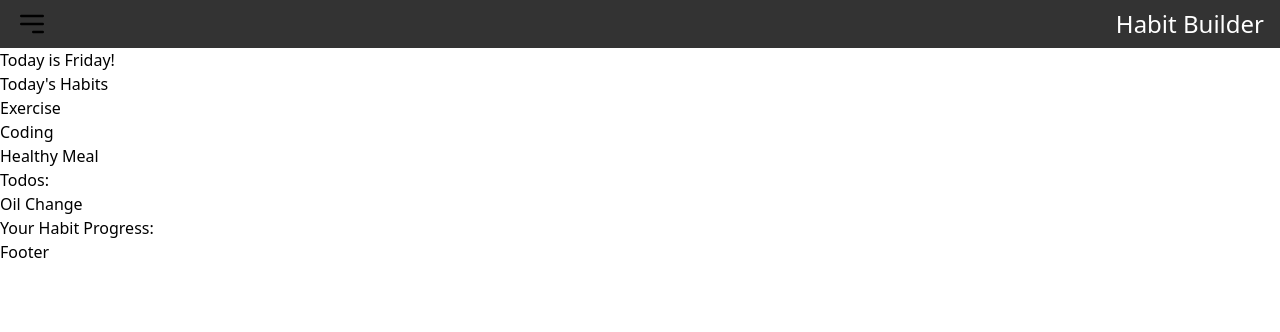
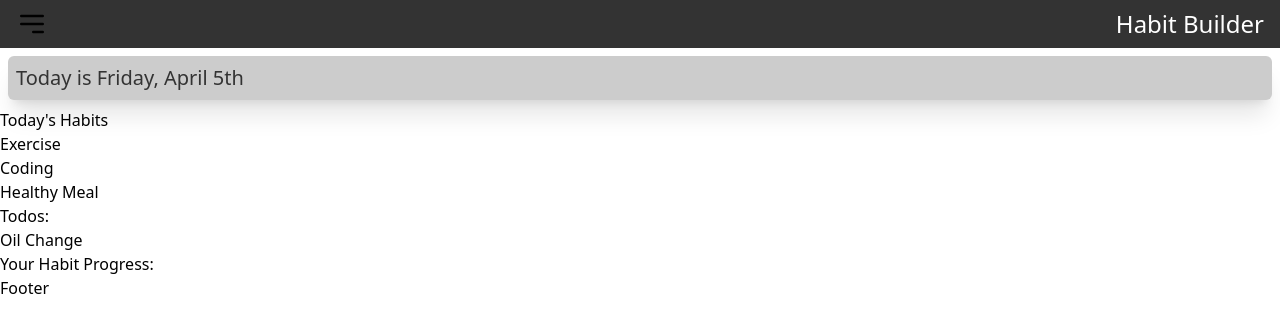
Before and after one commit to ChaseLee21/Habit-Tracker, a React (Vite) app in the folder client/: page / in a window 1280 px wide. Shown: the top 332 px of the page. Built offline with nearby package versions, Linux system fonts and the light colour scheme.

Commit message:
feature: showing the current date in the day component

```diff
--- a/client/src/components/Day.jsx
+++ b/client/src/components/Day.jsx
@@ -1,8 +1,15 @@
 function Day() {
+
+    const month = new Date().getMonth();
+    const weekDay = new Date().getDay();
+    const date = new Date().getDate();
+    const numbers = ['0', '1st', '2nd', '3rd', '4th', '5th', '6th', '7th', '8th', '9th', '10th', '11th', '12th', '13th', '14th', '15th', '16th', '17th', '18th', '19th', '20th', '21st', '22nd', '23rd', '24th', '25th', '26th', '27th', '28th', '29th', '30th', '31st']
+    const days = ['Sunday', 'Monday', 'Tuesday', 'Wednesday', 'Thursday', 'Friday', 'Saturday'];
+    const months = ['January', 'February', 'March', 'April', 'May', 'June', 'July', 'August', 'September', 'October', 'November', 'December'];
 
     return (
       <>
-        <h2>Today is Friday!</h2>
+        <h2 className="flex rounded-md m-2 bg-secondaryBg text-secondaryText p-2 text-xl shadow-xl">Today is {days[weekDay]}, {months[month]} {numbers[date]}</h2>
       </>
     )
   }
```
